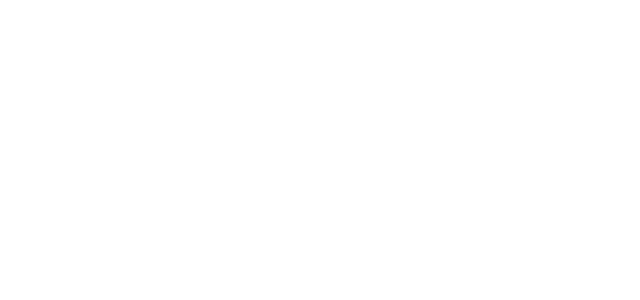
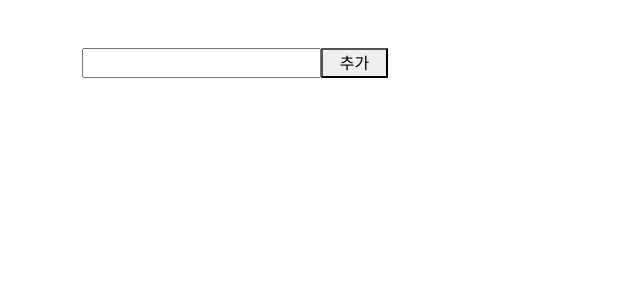
Before and after one commit to tncks2z/wanted-pre-onboarding-frontend, a React (Create React App) app: page /todo in a window 1280 px wide. Before the commit this address had no page. Shown: the top 300 px of the page, without its empty margins (0-640 px from the left). Built offline with nearby package versions, Linux system fonts and the light colour scheme.

Commit message:
todo페이지 만들기

```diff
--- a/src/App.js
+++ b/src/App.js
@@ -3,6 +3,7 @@
 import { BrowserRouter, Routes, Route } from 'react-router-dom';
 import Login from './Login';
 import Signup from './Signup';
+import Todo from './Todo';
 
 function App() {
 	return (
@@ -12,6 +13,7 @@
 					<Route path='/' element={<Profile />} />
 					<Route path='signin' element={<Login />} />
 					<Route path='signup' element={<Signup />} />
+					<Route path='todo' element={<Todo />} />
 				</Routes>
 			</BrowserRouter>
 		</div>
--- /dev/null
+++ b/src/Todo.css
@@ -0,0 +1,3 @@
+Button {
+	width: 6%;
+}
--- /dev/null
+++ b/src/Todo.js
@@ -0,0 +1,69 @@
+import { useState, useRef } from 'react';
+import { Container, Form } from 'react-bootstrap';
+import './Todo.css';
+
+const Todo = () => {
+	const [input, setInput] = useState('');
+	const [todos, setTodos] = useState([]);
+	const [nextId, setNextId] = useState(0);
+	const inputName = useRef(null);
+
+	const onChange = (e) => {
+		setInput(e.target.value);
+	};
+
+	const addTodo = () => {
+		const about_todos = todos.concat({
+			id: nextId,
+			text: input,
+		});
+		setNextId(nextId + 1);
+		setTodos(about_todos);
+		setInput('');
+	};
+
+	//삭제 이벤트 함수
+	const removeTodo = (id) => {
+		const about_todos = todos.filter((todo) => todo.id !== id);
+		setTodos(about_todos);
+	};
+
+	//수정 이벤트 함수
+	const modifyTodo = (id) => {
+		todos.map((todo) => {
+			if (todo.id === id) {
+				inputName.current.focus();
+				todo.text = inputName.current.value;
+			}
+		});
+		setTodos(todos);
+		setInput('');
+	};
+	const input_todo = todos.map((todo) => (
+		<li key={todo.id}>
+			<label>
+				<input type='checkbox' />
+				<span>{todo.text}</span>
+			</label>
+			<button data-testid='modify-button' onClick={() => modifyTodo(todo.id)}>
+				수정
+			</button>
+			<button data-testid='delete-button' onClick={() => removeTodo(todo.id)}>
+				삭제
+			</button>
+		</li>
+	));
+	return (
+		<Container>
+			<Form className='mt-5'>
+				<input name='todo' type='text' value={input} onChange={onChange} ref={inputName} />
+				<button type='button' onClick={addTodo}>
+					추가
+				</button>
+			</Form>
+			<ul>{input_todo}</ul>
+		</Container>
+	);
+};
+
+export default Todo;
```
